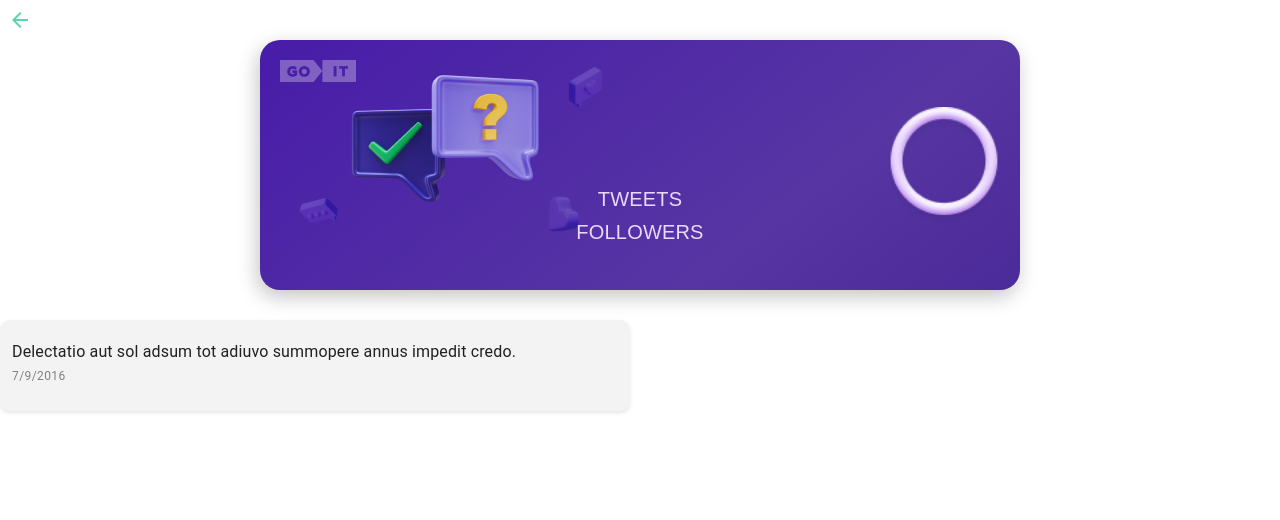
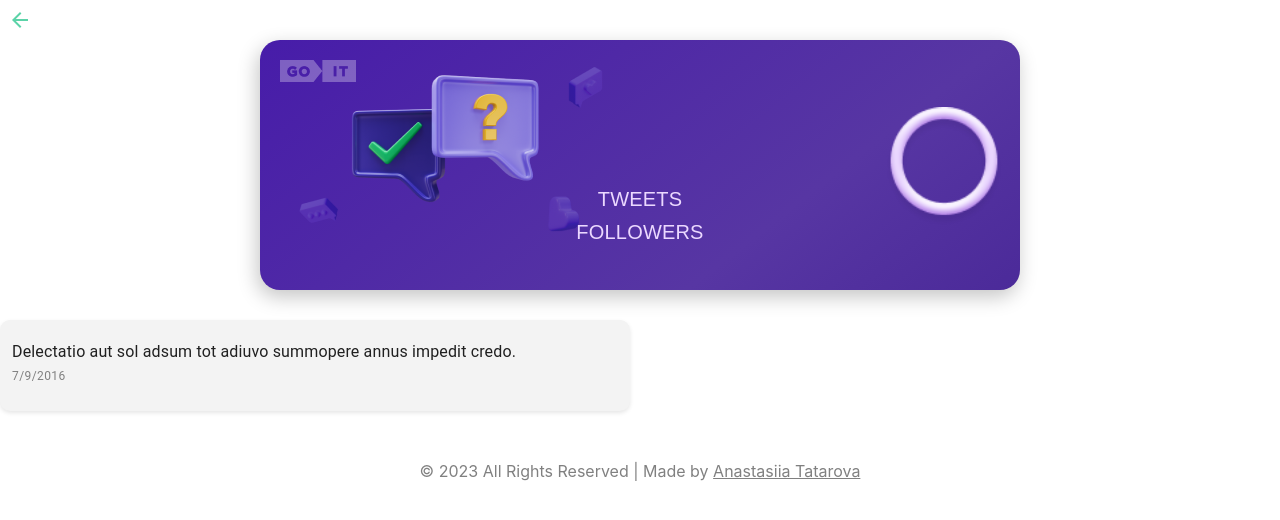
Before and after one commit to S-Chili/tech_task, a React (Create React App) app: page /tech_task/tweets/1 in a window 1280 px wide. Shown: the top 520 px of the page. Built offline with nearby package versions, Linux system fonts and the light colour scheme; no server answers.

Commit message:
signature

```diff
--- a/src/components/Tweets.jsx
+++ b/src/components/Tweets.jsx
@@ -1,15 +1,17 @@
 import React, { useEffect, useState } from 'react';
 import { useParams, Link } from 'react-router-dom';
-import IconButton from '@mui/material/IconButton';
 import ArrowBackOutlinedIcon from '@mui/icons-material/ArrowBackOutlined';
-import Box from '@mui/material/Box';
-import Card from '@mui/material/Card';
-import CardContent from '@mui/material/CardContent';
 import EclipseAvatar from '../assets/EllipseAvatar.png';
 import LogoContent from '../assets/Logo.png';
 import ImgBig from '../assets/contentImg.png';
-import Typography from '@mui/material/Typography';
 import { faker } from '@faker-js/faker';
+import {
+  IconButton,
+  Box,
+  Card,
+  CardContent,
+  Typography,
+} from '@mui/material';
 
 const Tweets = () => {
   const { id } = useParams();
@@ -180,6 +182,10 @@ const Tweets = () => {
           </Card>
         ))}
       </Box>
+      <Box sx={{ display: 'flex', justifyContent: 'center', marginBottom: '20px', marginTop: '50px' }}>
+        <span style={{ color: '#808080' }}>© 2023 All Rights Reserved | Made by&nbsp; </span>
+        <Link to="https://www.linkedin.com/in/anastasiia-tatarova1/" target="_blank" rel="noopener noreferrer" style={{ color: '#808080' }}>Anastasiia Tatarova</Link>
+      </Box>
     </Box>
   );
 };
--- a/src/pages/Home.jsx
+++ b/src/pages/Home.jsx
@@ -9,6 +9,7 @@ import {
   Checkbox,
   TextField,
   Autocomplete,
+  Link,
 } from '@mui/material';
 
 const Home = () => {
@@ -64,11 +65,20 @@ const Home = () => {
   ];
 
   const handleFilterChange = (event, value) => {
-    const selectedFilter = value.length > 0 ? value[0].title : 'Show All';
-    const isValidFilter = choosesVars.some((option) => option.title === selectedFilter);
+    if (value.length === 0) {
+      setFilter('Show All');
+    } else {
+      const selectedFilter = value[0].title;
+      const isValidFilter = choosesVars.some((option) => option.title === selectedFilter);
+      if (isValidFilter) {
+        setFilter(selectedFilter);
+      }
+    }
+  };
 
-    if (isValidFilter) {
-      setFilter(selectedFilter);
+  const handleAutocompleteClick = (event) => {
+    if (event.target.textContent === 'Show All') {
+      setFilter('Show All');
     }
   };
 
@@ -77,6 +87,7 @@ const Home = () => {
       <Autocomplete
         multiple
         id="checkboxes-tags-demo"
+        onClick={handleAutocompleteClick}
         options={choosesVars}
         getOptionLabel={(option) => option.title}
         renderOption={(props, option, { selected }) => (
@@ -132,6 +143,10 @@ const Home = () => {
         </Button>
         </Box>
       )}
+      <Box sx={{ display: 'flex', justifyContent: 'center', marginBottom: '20px', marginTop: '150px' }}>
+        <span style={{ color: '#808080' }}>© 2023 All Rights Reserved | Made by&nbsp; </span>
+        <Link href="https://www.linkedin.com/in/anastasiia-tatarova1/" target="_blank" rel="noopener noreferrer" style={{ color: '#808080' }}>Anastasiia Tatarova</Link>
+      </Box>
     </Box>
   );
 };
```
